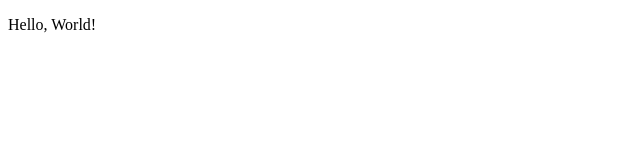
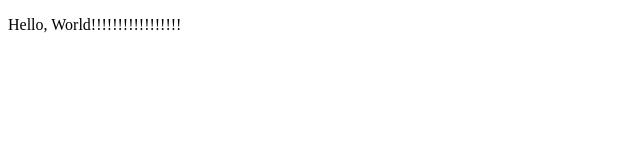
Before and after one commit to 66910sheremet/first_normal_project, a plain HTML site: page index.html in a window 1280 px wide. Shown: the whole page, without its empty margins (0-640 px from the left). Drawn offline with Linux system fonts and the light colour scheme.

Commit message:
second commit

```diff
--- a/index.html
+++ b/index.html
@@ -7,7 +7,7 @@
     <title>Document</title>
 </head>
 <body>
-    <p> Hello, World!</p>
+    <p> Hello, World!!!!!!!!!!!!!!!!!</p>
 
 <script src="js/script.js"> </script>
 
```
